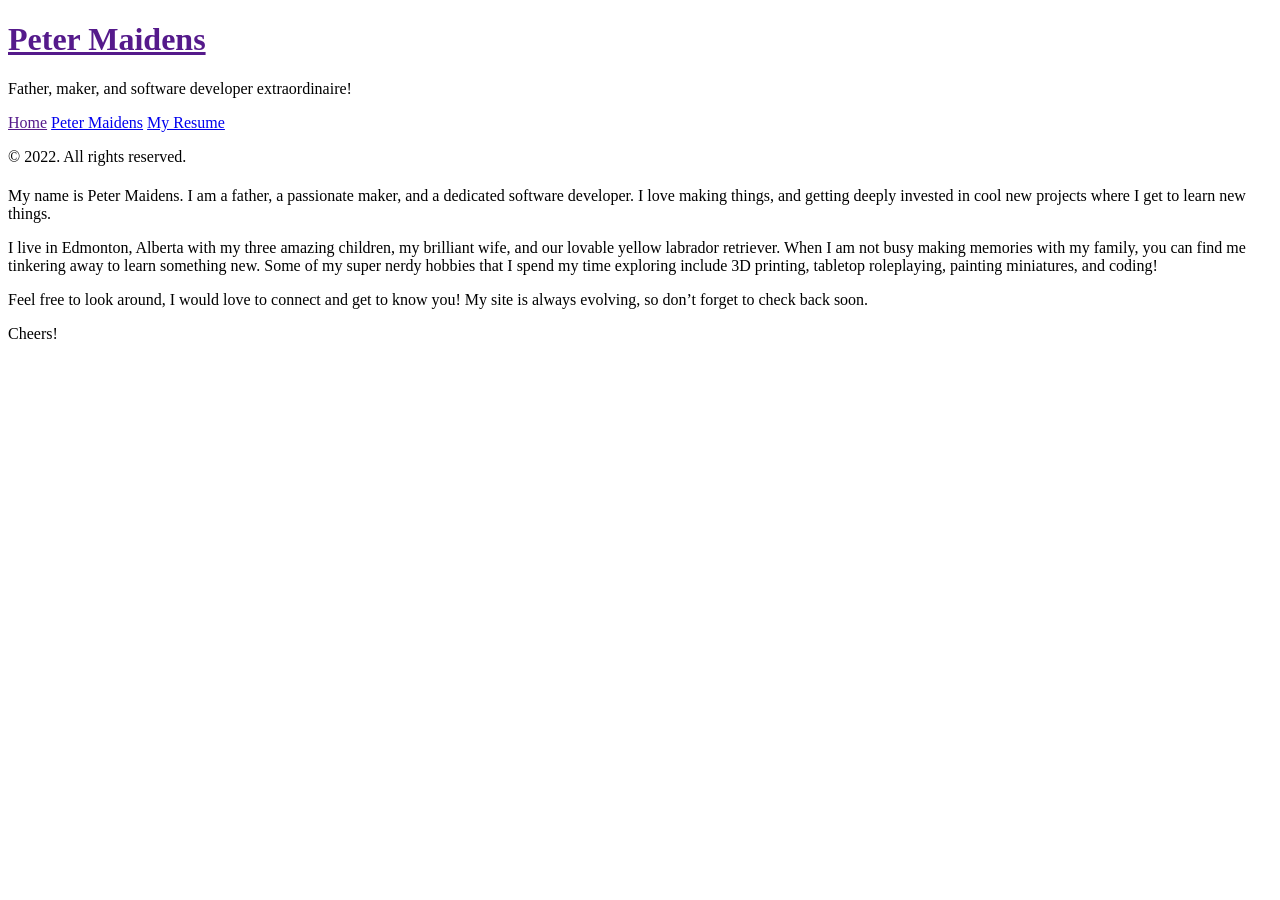
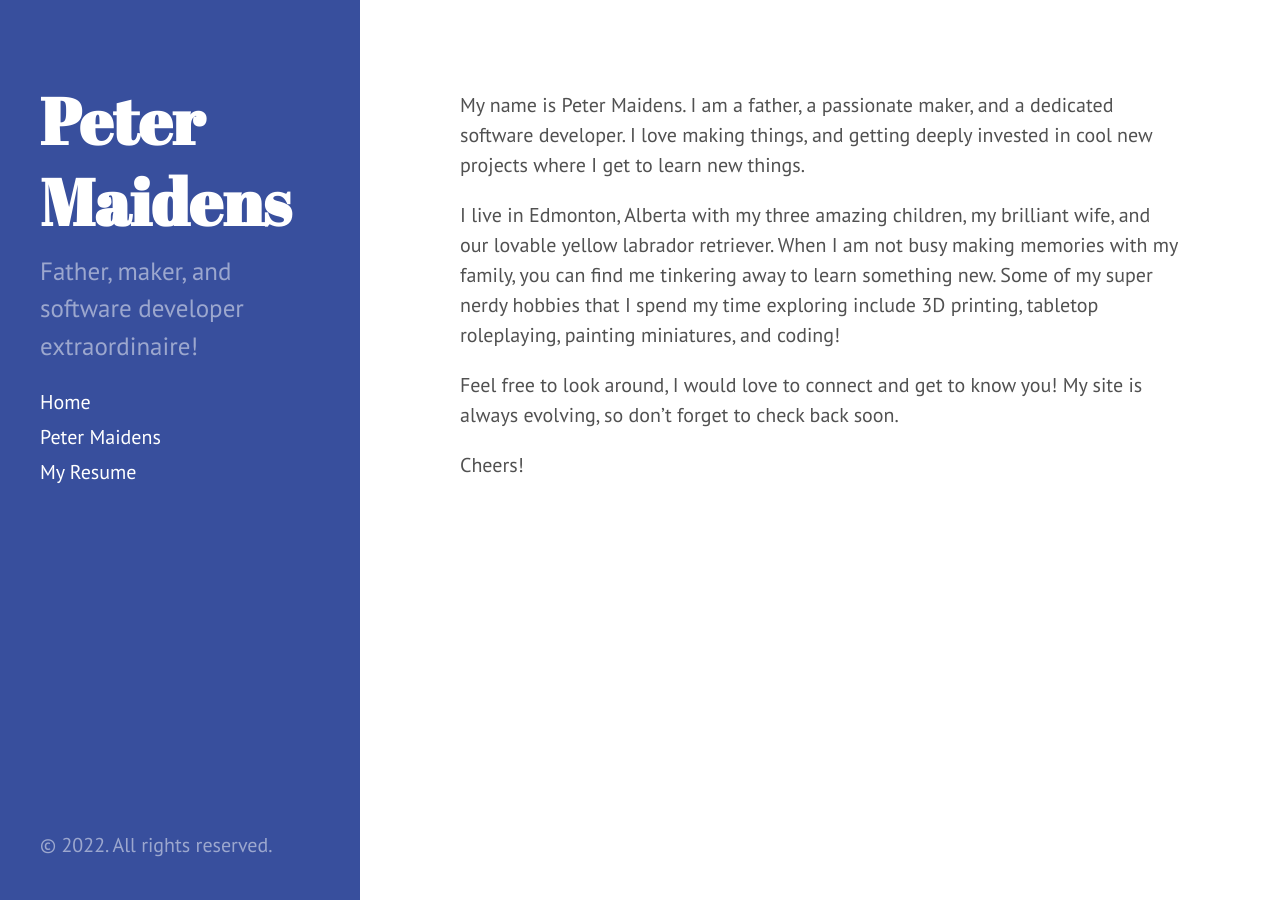
Before and after one commit to pmaidens/pmaidens.github.io, a Jekyll site: the page built from about.md, in a window 1280 px wide. Built offline with Jekyll 4.4.1, drawn with Linux system fonts in a browser that asks for light colours.

Commit message:
fix: update static links with static urls

```diff
--- a/_includes/head.html
+++ b/_includes/head.html
@@ -15,14 +15,14 @@
   </title>
 
   <!-- CSS -->
-  <link rel="stylesheet" href="{{ site.baseurl }}public/css/poole.css">
-  <link rel="stylesheet" href="{{ site.baseurl }}public/css/syntax.css">
-  <link rel="stylesheet" href="{{ site.baseurl }}public/css/hyde.css">
-  <link rel="stylesheet" href="{{ site.baseurl }}public/css/custom.css">
+  <link rel="stylesheet" href="https://www.petermaidens.com/public/css/poole.css">
+  <link rel="stylesheet" href="https://www.petermaidens.com/public/css/syntax.css">
+  <link rel="stylesheet" href="https://www.petermaidens.com/public/css/hyde.css">
+  <link rel="stylesheet" href="https://www.petermaidens.com/public/css/custom.css">
   <link rel="stylesheet" href="http://fonts.googleapis.com/css?family=PT+Sans:400,400italic,700|Abril+Fatface">
 
   <!-- Icons -->
-  <link rel="shortcut icon" href="{{ site.baseurl }}public/favicon.ico">
+  <link rel="shortcut icon" href="https://www.petermaidens.com/public/favicon.ico">
 
   <!-- RSS -->
   <link rel="alternate" type="application/rss+xml" title="RSS" href="/atom.xml">
```
